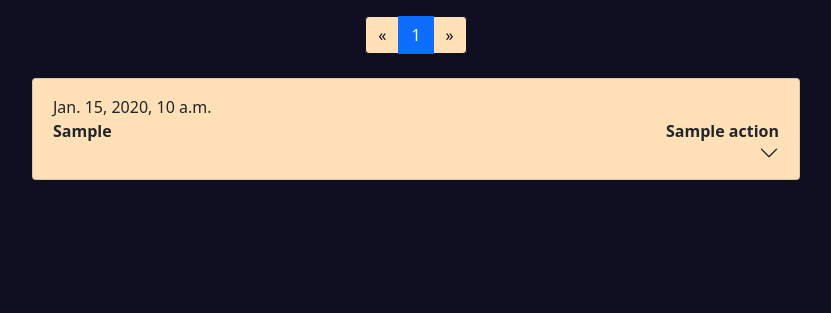
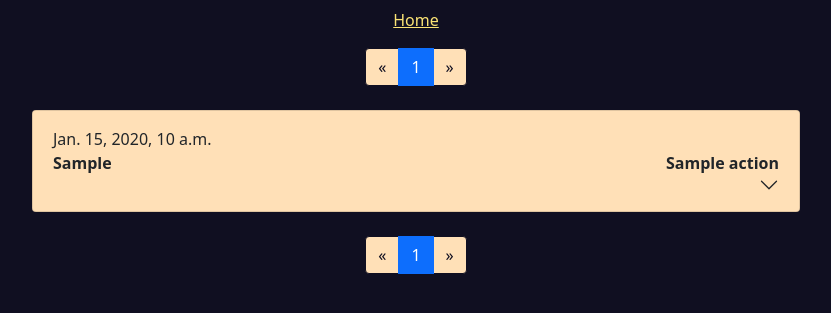
Before and after one commit to jamestran201/dfk-transaction-tracker, a Django app: template tracker/templates/transactions/get.html in a window 1280 px wide. Shown: the top 313 px of the page, without its empty margins (224-1055 px from the left). Run offline with Django 4.2, Linux system fonts and the light colour scheme; the template is opened without the code that fills it: most values are stand-ins (such as "Sample title", 1, 10 or a date in 2020); style sheets or scripts are compiled from the project's sources; parts of the project's set-up code (start-up, migrations or seed data) failed here and were passed over; some libraries are stand-ins or nearby versions.

Commit message:
Add link to homepage

```diff
--- a/static/scss/transactions_get.scss
+++ b/static/scss/transactions_get.scss
@@ -1,13 +1,21 @@
 @import '../node_modules/bootstrap/scss/functions';
 @import '../node_modules/bootstrap/scss/variables';
 @import '../node_modules/bootstrap/scss/mixins/_breakpoints.scss';
+
+.header-link {
+  color: #FBE375;
+}
+
+.header-link:hover {
+  color: #009C44;
+}
 
 @include media-breakpoint-up(lg) {
   .transaction-list {
     align-items: center !important;
   }
 
-  .transaction-container {
+  .custom-container {
     width: 60%!important;
   }
 }
--- a/tracker/templates/transactions/get.html
+++ b/tracker/templates/transactions/get.html
@@ -8,6 +8,12 @@
 {% endblock %}
 
 {% block content %}
+<div class="d-flex justify-content-center">
+  <header class="d-flex justify-content-center custom-container mx-3 mt-2">
+    <a href="/" class="header-link">Home</a>
+  </header>
+</div>
+
 <nav aria-label="Page navigation" class="mt-3">
   <ul class="pagination justify-content-center">
     <li class="page-item {% if paginator.is_previous_button_disabled %} disabled {% endif %}">
@@ -32,7 +38,7 @@
 
 <div class="d-flex flex-column justify-content-center transaction-list">
   {% for transaction in transactions %}
-    <div class="accordion-item text-wrap text-break mx-3 my-2 rounded transaction-container">
+    <div class="accordion-item text-wrap text-break mx-3 my-2 rounded custom-container">
       <div class="accordion-header">
         <div class="accordion-button collapsed flex-column align-items-start" data-bs-toggle="collapse" data-bs-target="#collapse{{forloop.counter0}}" aria-expanded="false" aria-controls="collapse{{forloop.counter0}}">
           <span>{{ transaction.date }}</span>
@@ -90,4 +96,26 @@
     </div>
   {% endfor %}
 </div>
+
+<nav aria-label="Page navigation" class="mt-3">
+  <ul class="pagination justify-content-center">
+    <li class="page-item {% if paginator.is_previous_button_disabled %} disabled {% endif %}">
+      <a class="page-link" href="/transactions?page={{ paginator.previous_page }}">
+        <span aria-hidden="true">&laquo;</span>
+      </a>
+    </li>
+
+    {% for page_number in paginator.page_numbers_to_show %}
+    <li class="page-item {% if page_number == paginator.current_page %} active {% endif %}">
+      <a class="page-link" href="/transactions?page={{ page_number }}">{{ page_number }}</a>
+    </li>
+    {% endfor %}
+
+    <li class="page-item {% if paginator.is_next_button_disabled %} disabled {% endif %}">
+      <a class="page-link" href="/transactions?page={{ paginator.next_page }}">
+        <span aria-hidden="true">&raquo;</span>
+      </a>
+    </li>
+  </ul>
+</nav>
 {% endblock %}
```
